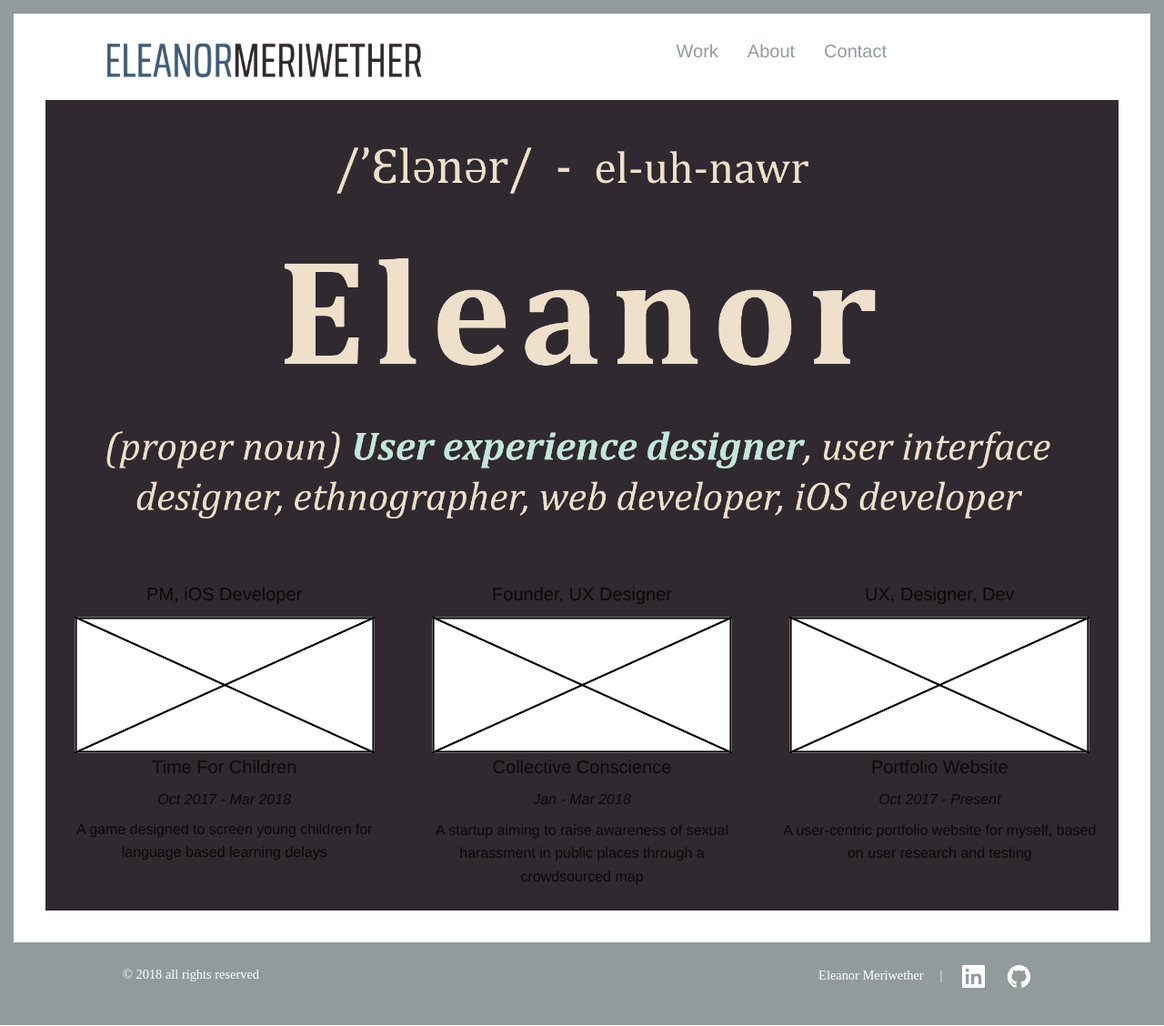
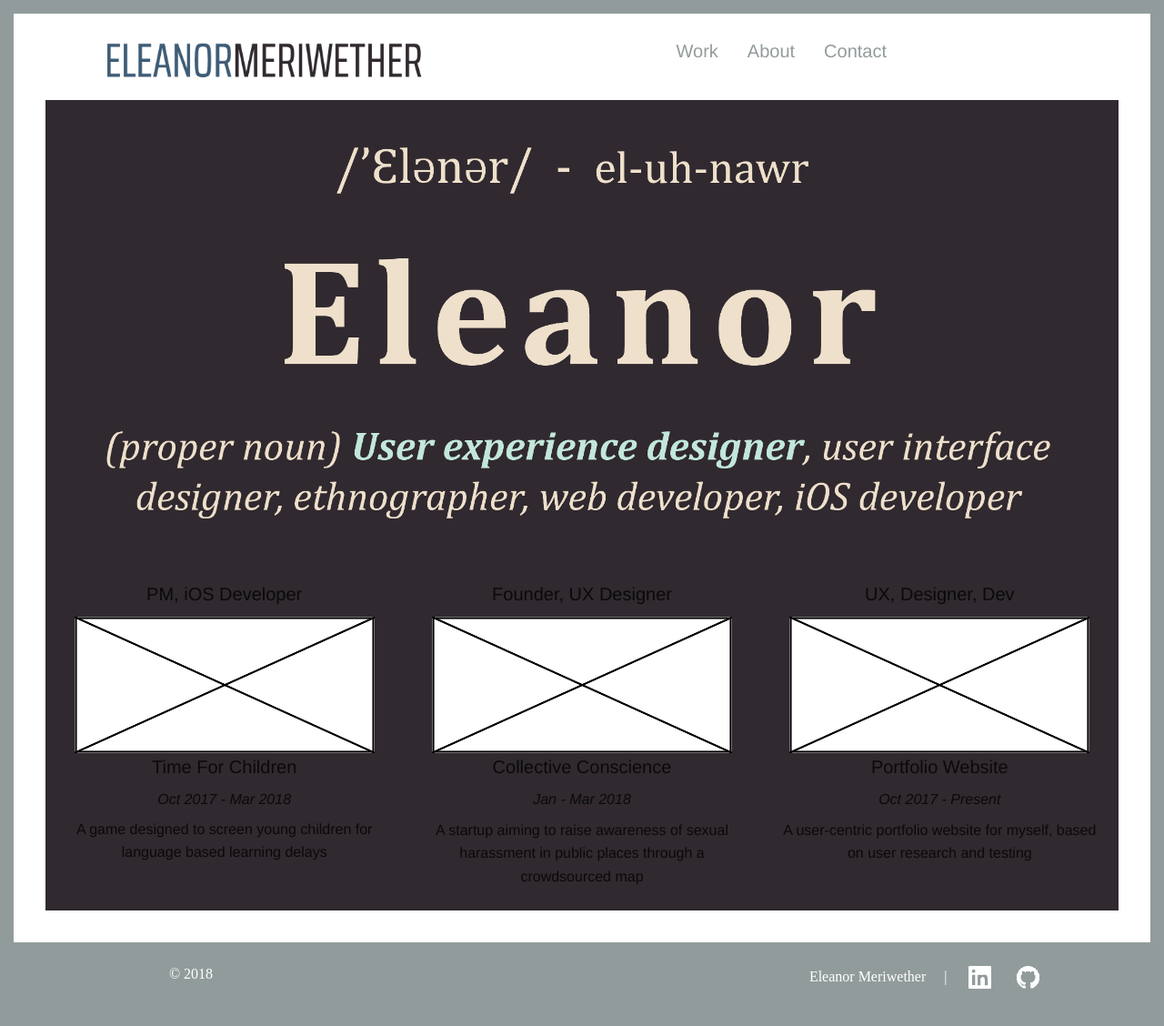
Before and after one commit to emeriwether/emeriwether.github.io, a Jekyll site: the page built from index.html, in a window 1280 px wide. Shown: the whole page at 91% size. Built offline with Jekyll 4.4.1, drawn with Linux system fonts in a browser that asks for light colours; some web fonts are replaced.

Commit message:
ct prev commit

```diff
--- a/_layouts/default.html
+++ b/_layouts/default.html
@@ -50,7 +50,7 @@
 
             </div>
         </main>
-        <footer class="small-4 medium-3 cell" id="copyright">© 2018 all rights reserved</footer>
+        <footer class="small-4 medium-3 cell" id="copyright">© 2018</footer>
         <div class="auto cell"></div>
         <footer class="small-7 medium-4 cell" id="socialMedia">
             <p>Eleanor Meriwether&nbsp;&nbsp;&nbsp;&nbsp;&nbsp;|&nbsp;&nbsp;&nbsp;&nbsp;&nbsp;
--- a/css/app.css
+++ b/css/app.css
@@ -22,10 +22,12 @@
 
     #copyright {
         font-size: 70%
+        padding-left: 10px;
     }
 
     #socialMedia {
-        font-size: 70%
+        font-size: 70%;
+        padding-right: 10px;
     }
 
 }
@@ -50,12 +52,10 @@
 
     #copyright {
         margin-left: 50px;
-        font-size: 90%
     }
 
     #socialMedia {
         margin-right: 50px;
-        font-size: 90%
     }
 }
 
```
